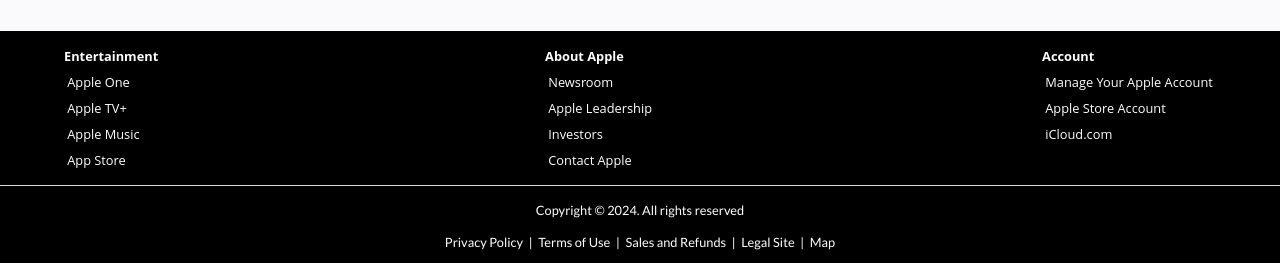
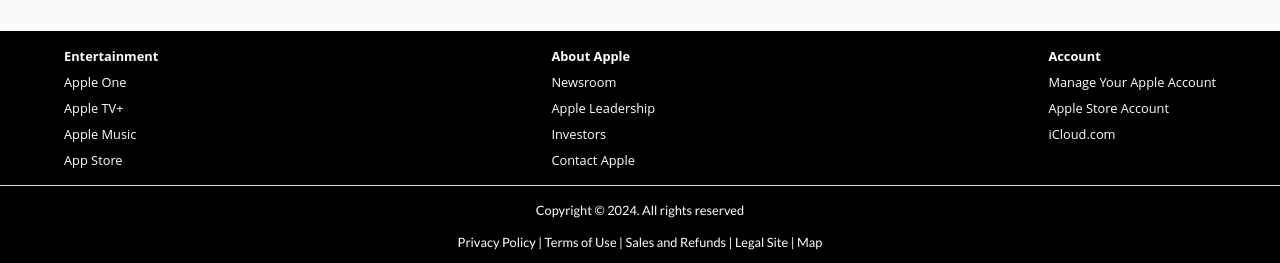
Before and after one commit to bennicodes/final_project, a plain HTML site: page src/index.html in a window 1280 px wide. Shown: the part 1636-1899 px from the top of the page. Drawn offline with Linux system fonts and the light colour scheme.

Commit message:
fixed some footer styling issues

```diff
--- a/src/css/footer.css
+++ b/src/css/footer.css
@@ -47,7 +47,6 @@ footer {
 
 .footer-link {
   color: white;
-  padding: 0.2rem;
 }
 
 .footer-link:hover {
```
